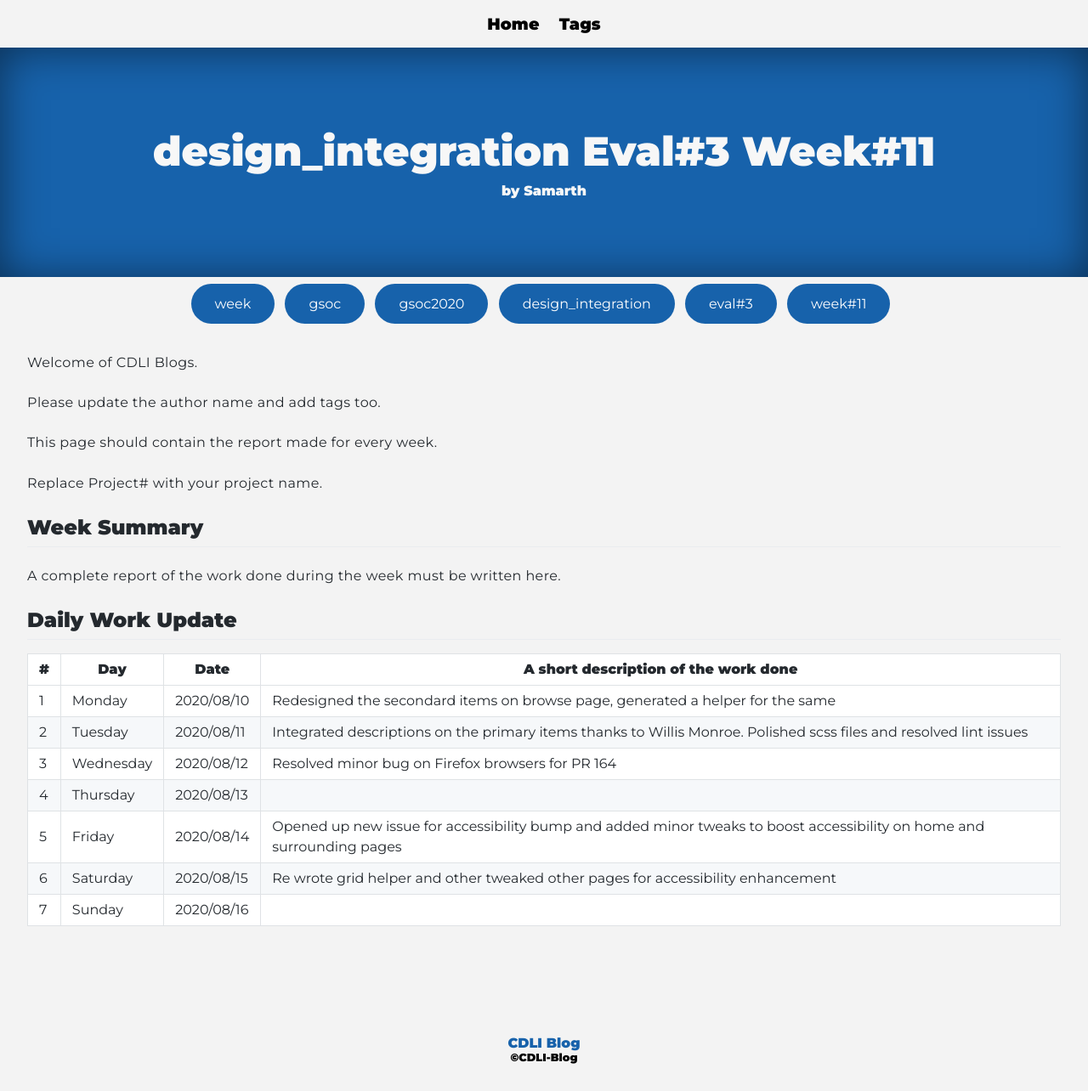
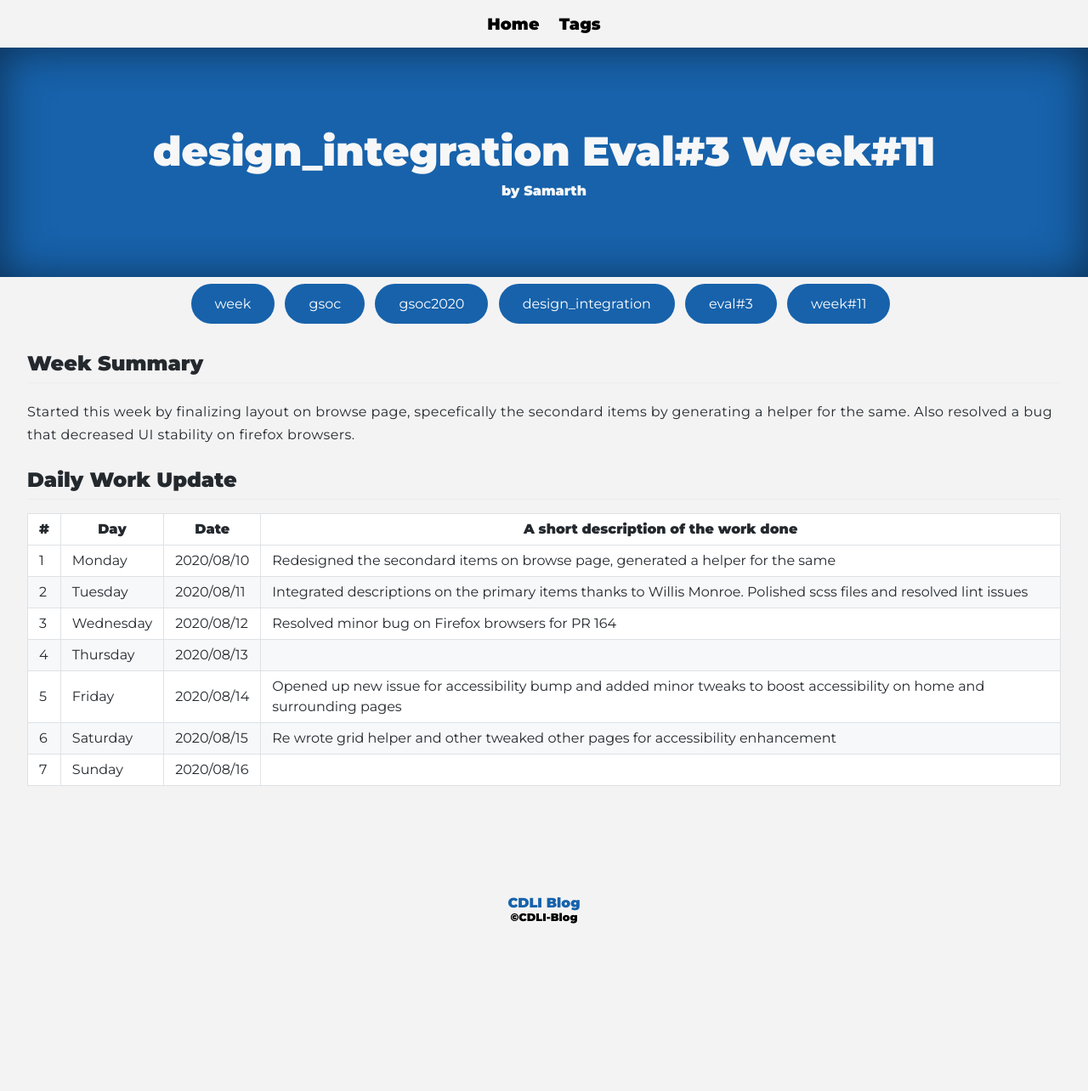
Before and after one commit to cdli-gh/blog, a Jekyll site: the page built from _blog/gsoc20/design_integration/posts/13_week11.md, in a window 1280 px wide. Shown: the whole page at 85% size. Built offline with Jekyll 4.4.1, drawn with Linux system fonts in a browser that asks for light colours; Markdown is read by kramdown in place of the engine named in the settings; after the commit the page ends 1119 px from its top, so only the background shows below that.

Commit message:
Update 13_week11.md

```diff
--- a/_blog/gsoc20/design_integration/posts/13_week11.md
+++ b/_blog/gsoc20/design_integration/posts/13_week11.md
@@ -4,18 +4,10 @@ title: design_integration Eval#3 Week#11
 author: "Samarth"
 tags: ["week","gsoc","gsoc2020","design_integration","eval#3","week#11"]
 ---
-Welcome of CDLI Blogs.
-
-Please update the author name and add tags too.
-
-This page should contain the report made for every week.
-
-Replace Project# with your project name.
-
 ## Week Summary
 
-A complete report of the work done during the week must be written here.
-
+Started this week by finalizing layout on browse page, specefically the secondard items by generating a helper for the same.
+Also resolved a bug that decreased UI stability on firefox browsers.
 
 ## Daily Work Update
 
```
